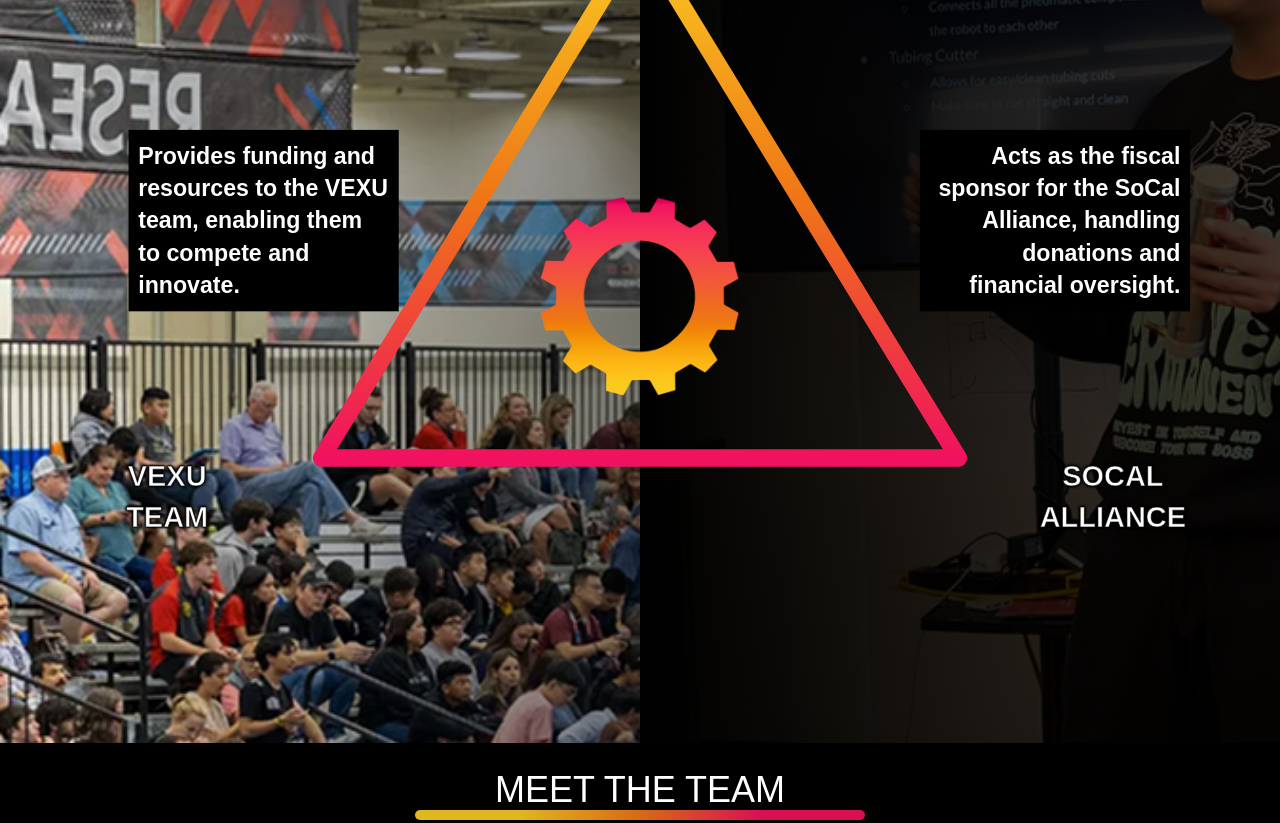
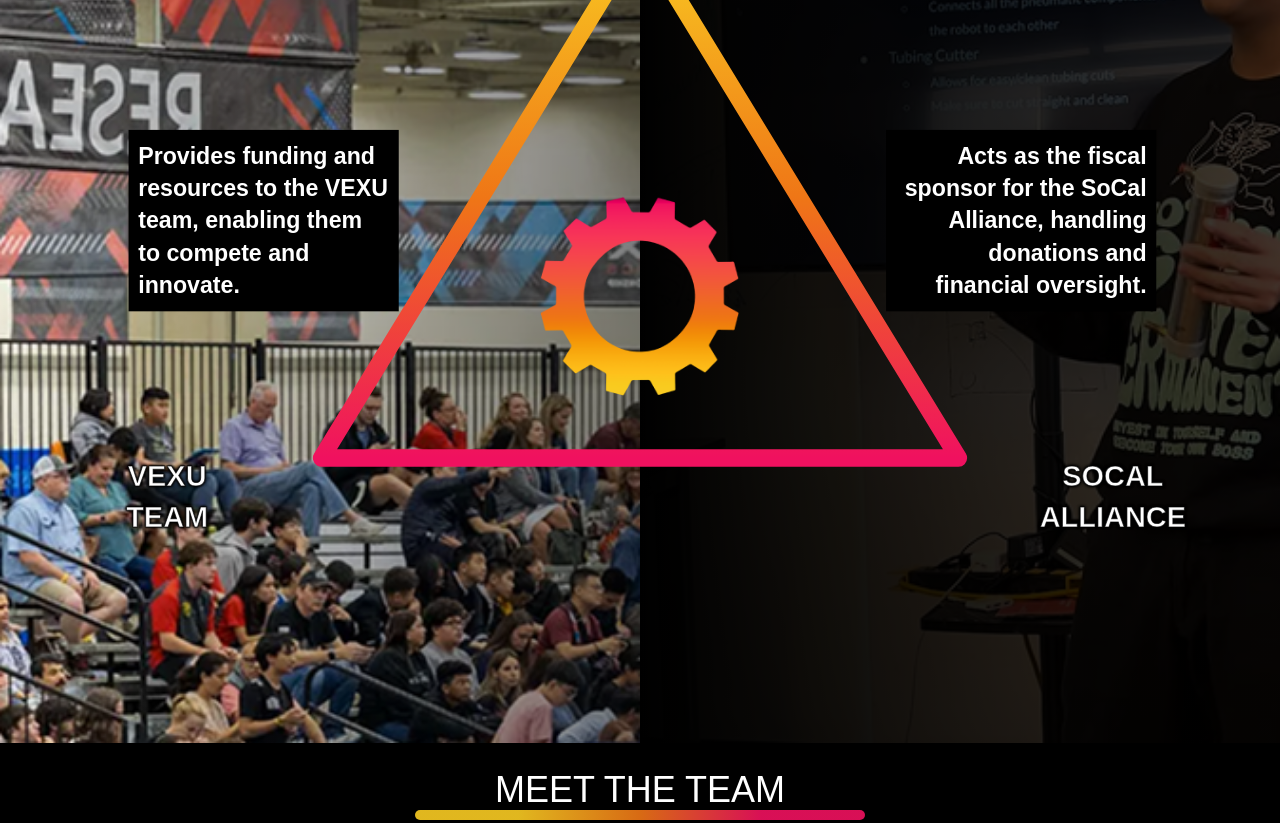
Before and after one commit to socalAlliance/socalAllianceWebsite, a plain HTML site: page about/index.html in a window 1280 px wide. Shown: the part 1020-1843 px from the top of the page. Drawn offline with Linux system fonts and the light colour scheme; a web font is replaced by a local one.

Commit message:
Fixed the position of the right description text

```diff
--- a/about/index.html
+++ b/about/index.html
@@ -1132,7 +1132,7 @@
         textAlign: "left"
       });
       Object.assign(descriptionRightEl.style, {
-        left: (rightVertex.x - 200) + "px", // moved more right
+        left: (rightVertex.x - 235) + "px", // moved more right
         top: (rightVertex.y - 380) + "px",
         width: "350px",
         textAlign: "right"
```
